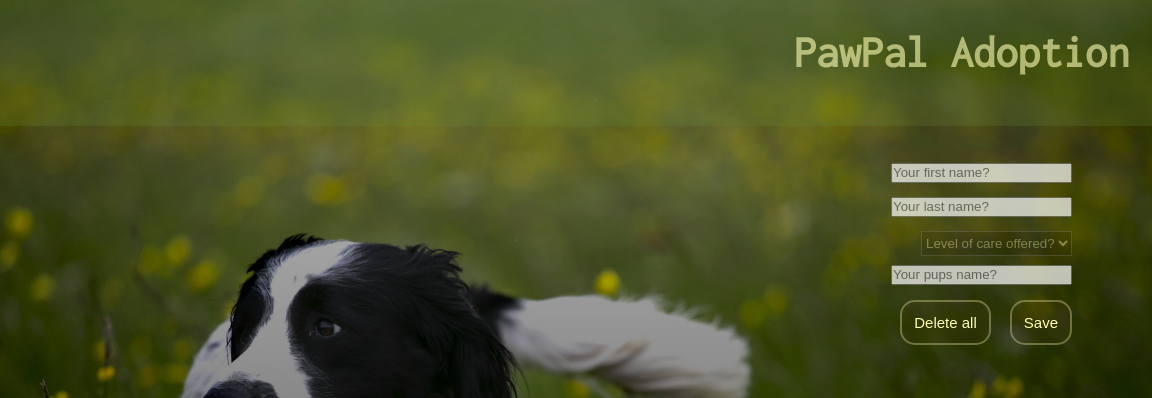
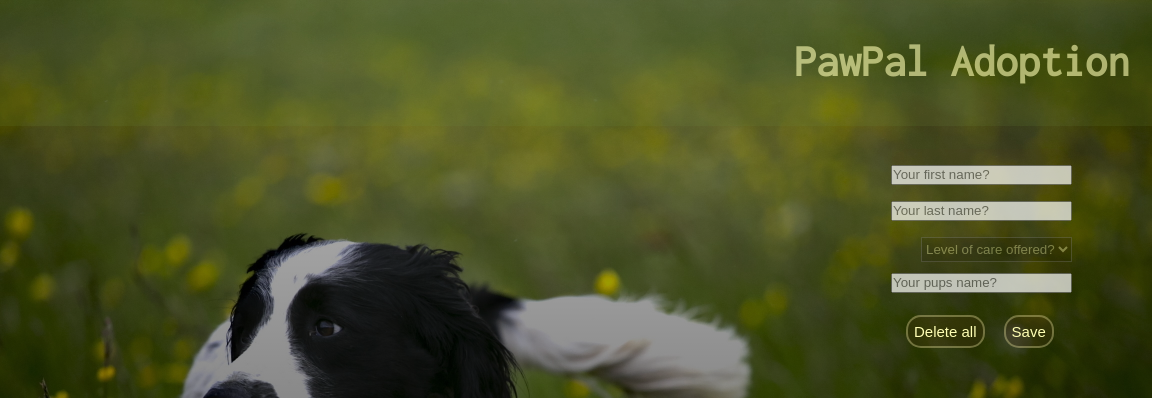
Before and after one commit to BeerBatteredCode/CC_wk06_homework, a plain HTML site: page index.html in a window 1280 px wide. Shown: the top 398 px of the page, 128-1280 px from the left. Drawn offline with Linux system fonts and the light colour scheme.

Commit message:
finished again

```diff
--- a/css/main.css
+++ b/css/main.css
@@ -19,14 +19,14 @@ body {
 }
 
 #title{
-  padding-top: 0.5em;
+  padding-top: 0.7em;
 }
 
 .topper{
   display: flex;
   align-items: flex-start;
   justify-content: space-between;
-  background-color: #6b8c4235;
+  background-color: #6b8c4225;
   padding-top: 0.3em;
   padding-bottom: 0.3em;
   padding-left: 0.5em;
@@ -55,7 +55,7 @@ body {
   background-color: #5a392120;
   display: flex;
   justify-content: flex-end;
-  padding-top: 0.7em;
+  padding-top: 0.8em;
   opacity: 0.7;
   font-size: 20px;
   height: 20px;
@@ -71,15 +71,16 @@ body {
 }
 
 .button {
-  background-color: #5a392120;
-  padding: 0.8em;
-  margin-top: 1em;
+  background-color: #5a392130;
+  padding: 0.4em;
+  margin-top: 1.5em;
   margin-left: 1em;
   border-radius: 15px;
   border: 2px solid #ffffb550;
   color: #ffffb5;
   font-size: 15px;
 }
+
 
 p {
   color: #ffffb599;
```
